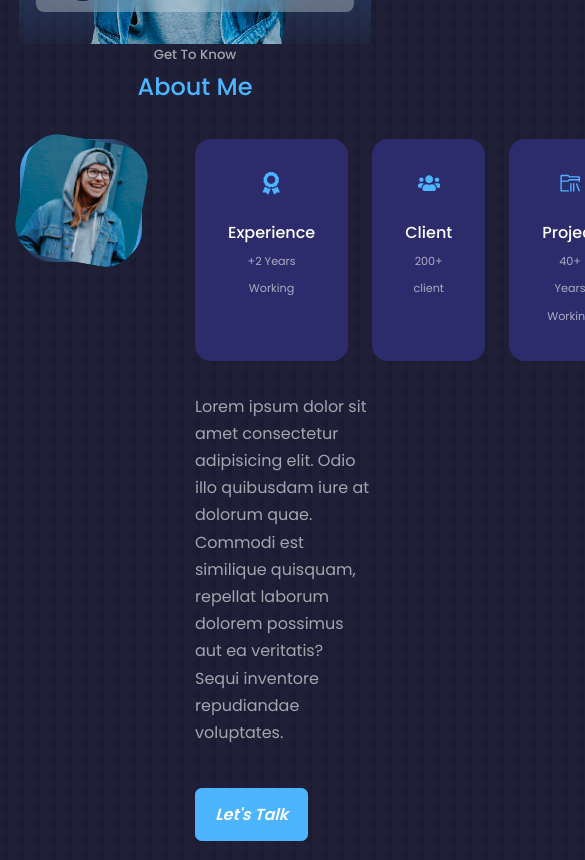
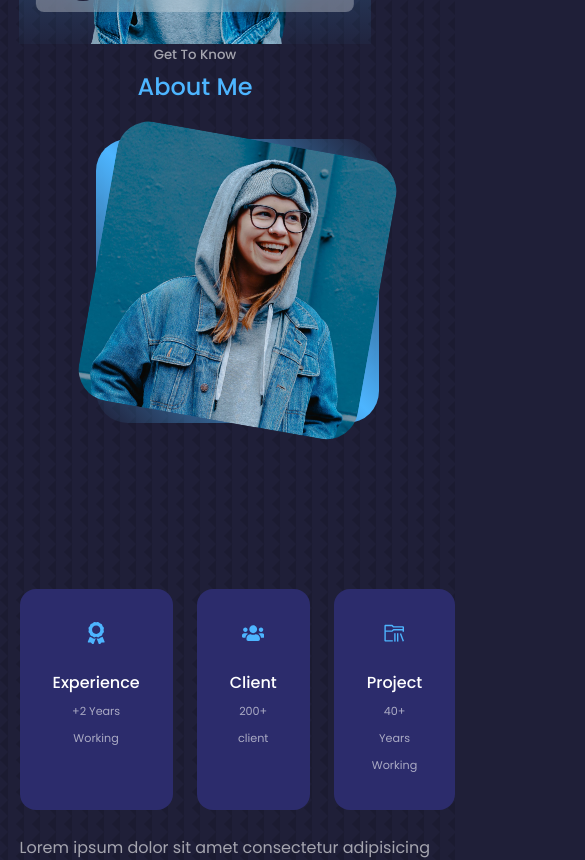
Before and after one commit to hussainHakimi/react-portfolio, a React (Create React App) app: page / in a window 390 px wide. Shown: the part 800-1660 px from the top of the page, 585 px wide, since content can reach past the window. Built offline with nearby package versions, Linux system fonts and the light colour scheme.

Commit message:
about section is done for all screens.

```diff
--- a/src/components/about/About.jsx
+++ b/src/components/about/About.jsx
@@ -11,7 +11,7 @@
       <h5>Get To Know</h5>
       <h2>About Me</h2>
 
-      <div className="about__container"></div>
+      <div className="about__container">
         <div className="about__me">
           <div className="about__me-image">
             <img src={ABI} alt="About Image" />
@@ -42,6 +42,7 @@
 
             <a href="#contact" className="btn btn-primary">Let's Talk</a>
         </div>
+      </div>
     </section>
   )
 }
--- a/src/components/about/about.css
+++ b/src/components/about/about.css
@@ -1,41 +1,38 @@
-.about__container{
+.about__container {
   display: grid;
   grid-template-columns: 35% 50%;
   gap: 15%;
 }
 
-.about__me{
-  float: left;
-  width: 35%;
+.about__me {
   aspect-ratio: 1/1;
   border-radius: 2rem;
-  background: linear-gradient(45deg, transparent, var(--color-primary), transparent);
+  background: linear-gradient(
+    45deg,
+    transparent,
+    var(--color-primary),
+    transparent
+  );
   display: grid;
   place-items: center;
 }
 
-.about__me-image{
+.about__me-image {
   border-radius: 2rem;
   overflow: hidden;
   transform: rotate(10deg);
   transition: var(--transition);
 }
-.about__me-image:hover{
+.about__me-image:hover {
   transform: rotate(0deg);
 }
 
-.about__content{
-
-  width: 50%;
-  float: right;
-}
-
-.about__cards{
+.about__cards {
   display: grid;
   grid-template-columns: repeat(3, 1fr);
   gap: 1.5rem;
 }
-.about__card{
+.about__card {
   background: var(--color-bg-variant);
   border: 1px solid transparent;
   border-radius: 1rem;
@@ -44,33 +41,70 @@
   transition: var(--transition);
 }
 
-.about__card:hover{
+.about__card:hover {
   background: transparent;
   border-color: var(--color-light);
 }
 
-.about__icon{
+.about__icon {
   font-size: 1.4rem;
   color: var(--color-primary);
   margin-bottom: 1rem;
 }
 
-.about__card h5{
+.about__card h5 {
   font-size: 1rem;
   color: #fff;
 }
 
-.about__card small{
-  font-size: .7rem;
+.about__card small {
+  font-size: 0.7rem;
   color: var(--color-light);
 }
 
-.about__content p{
+.about__content p {
   margin: 2rem 0 2.6rem;
   color: var(--color-light);
 }
-.about__content a{
+.about__content a {
   color: #fff;
   font-weight: bold;
   font-style: italic;
 }
+
+/* ======================== Media query (Medium Devices/Tablets) ==============================*/
+@media screen and (max-width: 1024px) {
+  .about__container {
+    grid-template-columns: 1fr;
+  }
+  .about__me {
+    width: 50%;
+    margin: 2rem auto 2.4rem;
+  }
+  .about__content{
+    text-align: center;
+  }
+  .about__content p {
+    margin: 1rem 0 1.5rem;
+    text-align: left;
+  }
+
+}
+/* ======================== Media query (Small Devices/Tablets) ==============================*/
+@media screen and (max-width: 600px) {
+  .about__me {
+    width: 65%;
+    margin: 0 auto 3rem;
+  }
+  .about__card {
+    grid-template-columns: 1fr 1fr;
+    gap: 1rem;
+  }
+  .about__content {
+    text-align: center;
+  }
+  .about__content p{
+    margin: 1.5rem 0;
+    text-align: left;
+  }
+}
```
